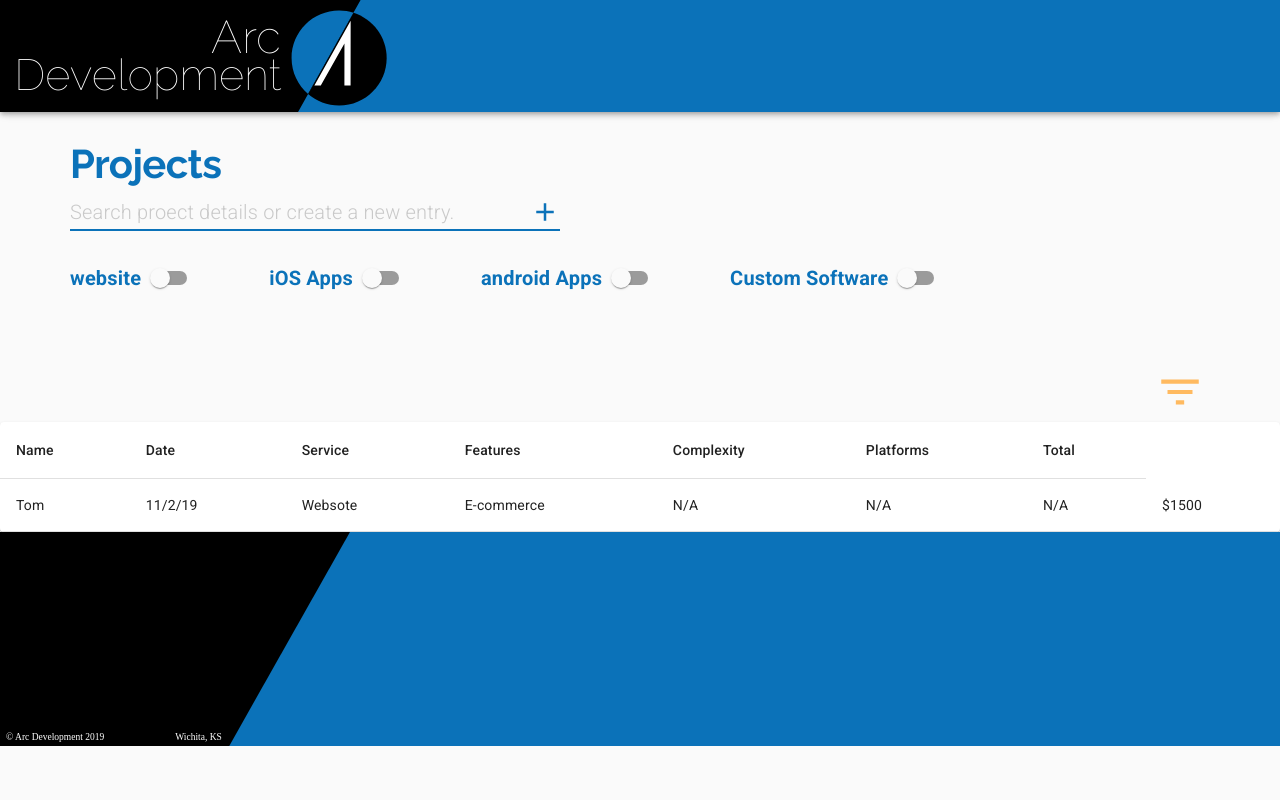
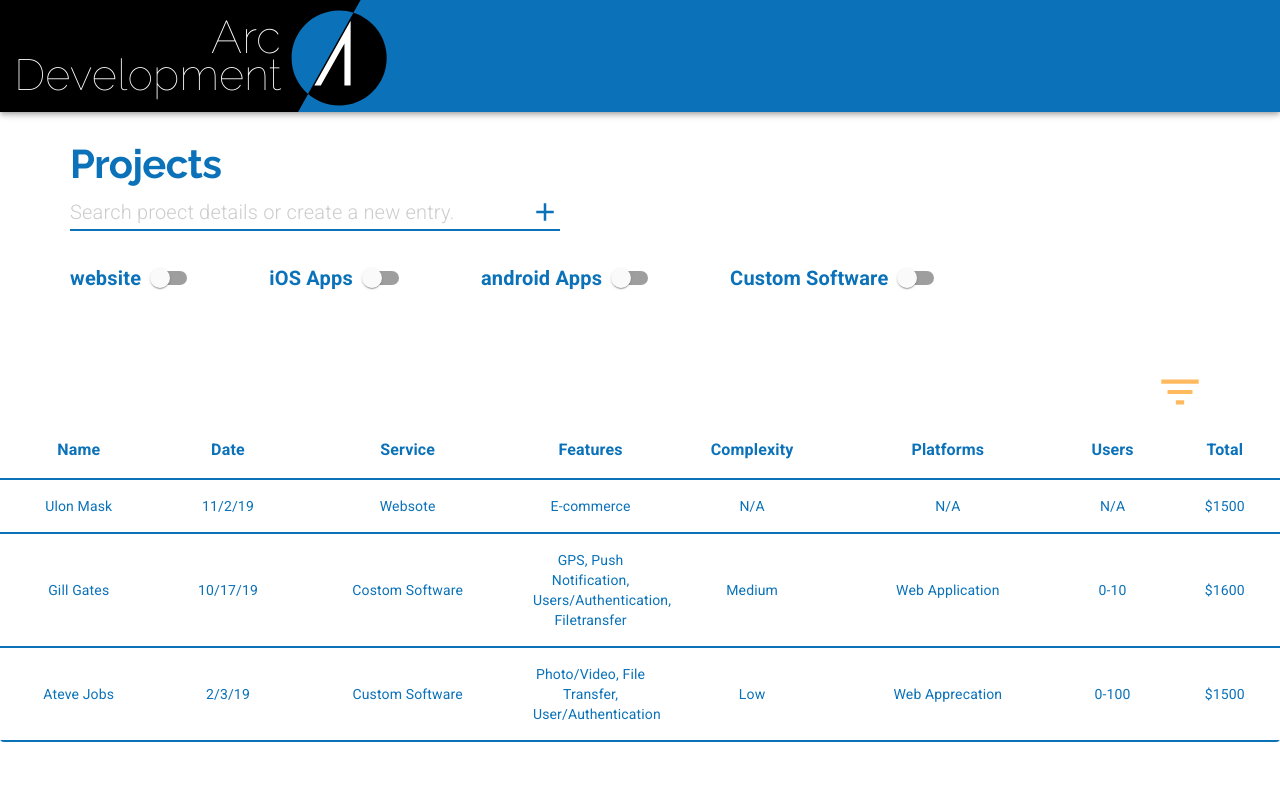
Before and after one commit to yukijina/project-nextjs, a Next.js app: page / in a window 1280 px wide. Shown: the top 800 px of the page. Built offline with nearby package versions, Linux system fonts and the light colour scheme.

Commit message:
update table

```diff
--- a/pages/_document.js
+++ b/pages/_document.js
@@ -19,7 +19,7 @@ export default class MyDocument extends Document {
             href="https://fonts.googleapis.com/css?family=Raleway:100,400,400i,700|Roboto:300,400,500,700&display=swap"
           />
         </Head>
-        <body>
+        <body style={{ backgroundColor: "#fff" }}>
           <Main />
           <NextScript />
         </body>
--- a/pages/index.js
+++ b/pages/index.js
@@ -31,7 +31,11 @@ export default function ProjectManager() {
   const [iOSChecked, setIOSChecked] = useState(false);
   const [androidChecked, setAndroidChecked] = useState(false);
   const [softwareChecked, setSoftwareChecked] = useState(false);
-  const [rows, setRows] = useState([createData("Tom", "11/2/19", "Websote", "E-commerce", "N/A", "N/A", "N/A", "$1500")])
+  const [rows, setRows] = useState([
+    createData("Ulon Mask", "11/2/19", "Websote", "E-commerce", "N/A", "N/A", "N/A", "$1500"),
+    createData("Gill Gates", "10/17/19", "Costom Software", "GPS, Push Notification, Users/Authentication, Filetransfer", "Medium","Web Application", "0-10", "$1600"),
+    createData("Ateve Jobs", "2/3/19", "Custom Software", "Photo/Video, File Transfer, User/Authentication", "Low", "Web Apprecation", "0-100", "$1500"),
+  ])
 
   return (
     <Grid container direction="column">
@@ -105,30 +109,33 @@ export default function ProjectManager() {
           <FilterListIcon color="secondary" style={{ fontSize: 50 }} />
         </Grid>
       </Grid>
-      <Grid item>
-        <TableContainer component={Paper}>
+      <Grid item style={{ marginBottom: "15em"}}>
+        <TableContainer component={Paper} elevation={0}>
           <Table>
             <TableHead>
               <TableRow>
-                <TableCell>
+                <TableCell align="center">
                   Name
                 </TableCell>
-                <TableCell>
+                <TableCell align="center">
                   Date
                 </TableCell>
-                <TableCell>
+                <TableCell align="center">
                   Service
                 </TableCell>
-                <TableCell>
+                <TableCell align="center">
                   Features
                 </TableCell>
-                <TableCell>
+                <TableCell align="center">
                   Complexity
                 </TableCell>
-                <TableCell>
+                <TableCell align="center">
                   Platforms
                 </TableCell>
-                <TableCell>
+                <TableCell align="center">
+                  Users
+                </TableCell>
+                <TableCell align="center">
                   Total
                 </TableCell>
               </TableRow>
@@ -136,14 +143,14 @@ export default function ProjectManager() {
             <TableBody>
               {rows.map((row, index) =>
               <TableRow key={index}>
-                <TableCell>{row.name}</TableCell>
-                <TableCell>{row.date}</TableCell>
-                <TableCell>{row.service}</TableCell>
-                <TableCell>{row.features}</TableCell>
-                <TableCell>{row.complexity}</TableCell>
-                <TableCell>{row.platforms}</TableCell>
-                <TableCell>{row.users}</TableCell>
-                <TableCell>{row.total}</TableCell>
+                <TableCell align="center">{row.name}</TableCell>
+                <TableCell align="center">{row.date}</TableCell>
+                <TableCell align="center">{row.service}</TableCell>
+                <TableCell align="center" style={{ maxWidth: "5em"}}>{row.features}</TableCell>
+                <TableCell align="center">{row.complexity}</TableCell>
+                <TableCell align="center">{row.platforms}</TableCell>
+                <TableCell align="center">{row.users}</TableCell>
+                <TableCell align="center">{row.total}</TableCell>
               </TableRow>)}
             </TableBody>
           </Table>
--- a/src/ui/theme.js
+++ b/src/ui/theme.js
@@ -85,6 +85,20 @@ export default createMuiTheme({
     }
   },
   overrides: {
+    MuiTableCell: {
+      head: {
+        fontSize: "1rem",
+        fontWeight: 700,
+        color: arcBlue,
+        borderColor: arcBlue,
+        borderWidth: 2
+      },
+      body: {
+        color: arcBlue,
+        borderColor: arcBlue,
+        borderWidth: 2
+      }
+    },
     //chagen class for MuiFormControlLabel-label
     MuiFormControlLabel: {
       label: {
```
